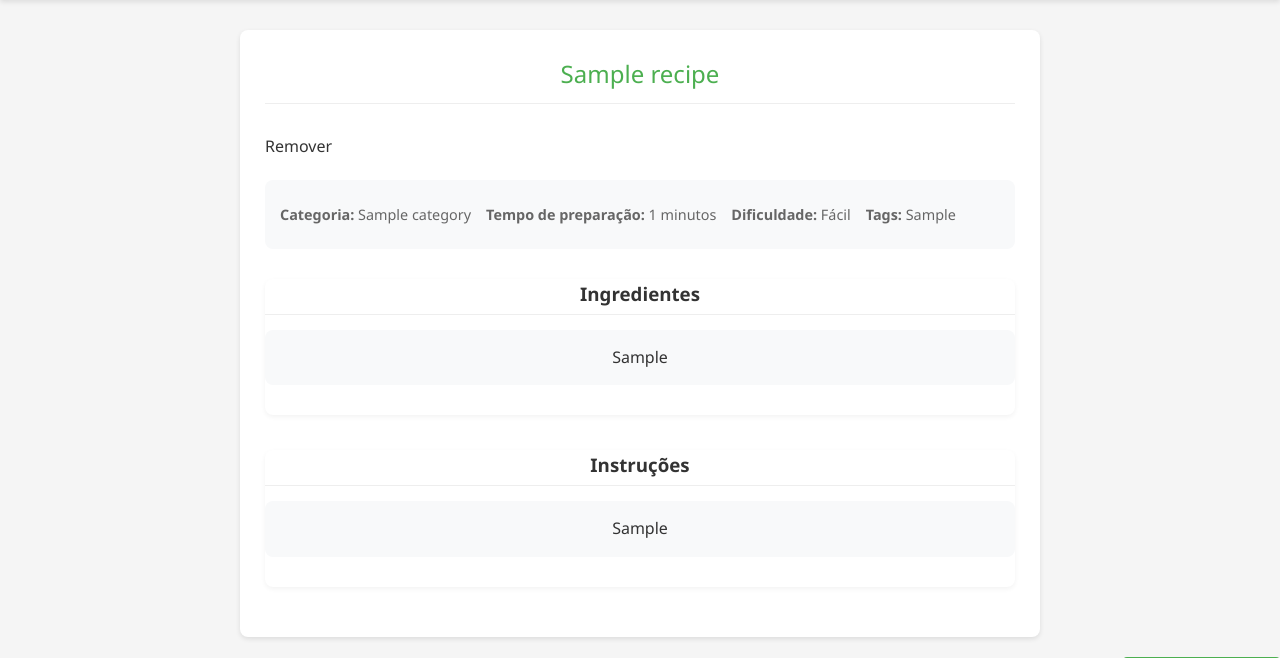
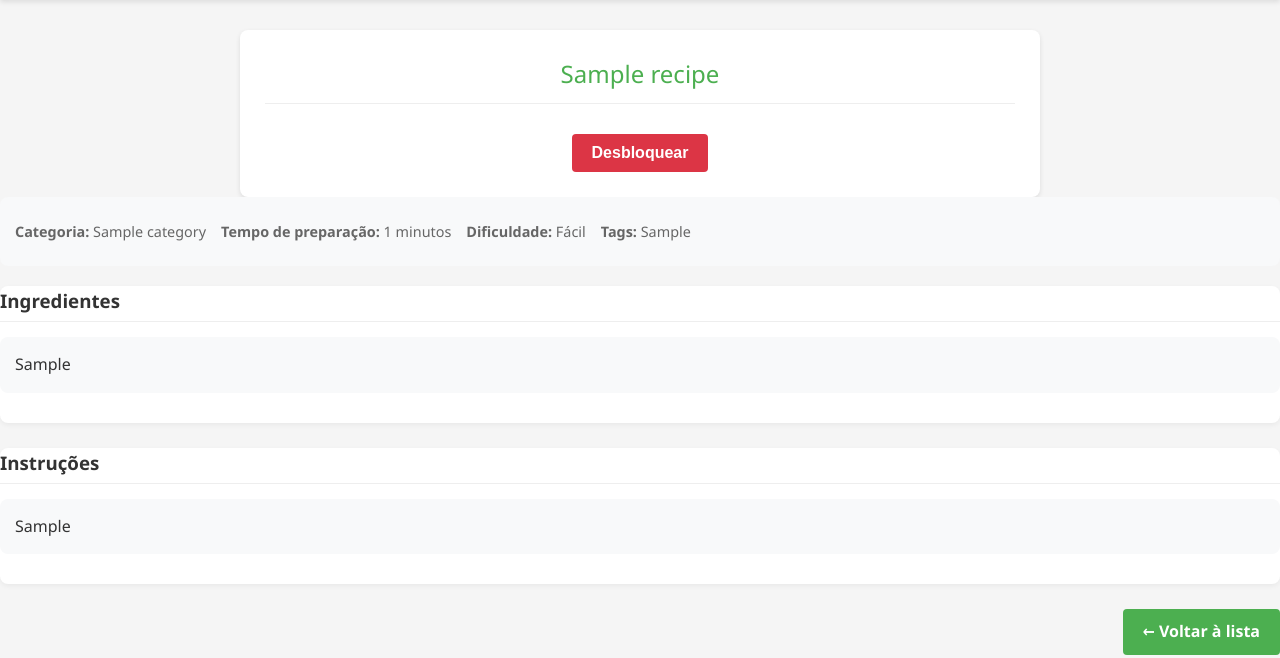
Before and after one commit to luniballony/Meal-Planner, a Flask app: page /receitas/ver_receita_bloqueada/1 in a window 1280 px wide. Shown: the part 164-822 px from the top of the page. Run offline with Flask 3, Linux system fonts and the light colour scheme; the visitor is signed in with stand-in values (Sample User, id 1); tables that the repository leaves empty hold one stand-in row (values such as "Sample post").

Commit message:
receita bloqueada apresenta botão correto + funciona
-> ao ver em bloqueados, receitas individuais já apresentam os botões corretos

-> falta modificar css da parte dos bloqueados

```diff
--- a/app/routes/recipes.py
+++ b/app/routes/recipes.py
@@ -170,9 +170,9 @@ def ver_receita_bloqueada(receita_id):
         return redirect(url_for("recipes.listar"))
 
 
-    unblock_form = DesbloquearReceitaForm()
+    form = DesbloquearReceitaForm()
     return render_template(
         "recipes/ver_bloqueadas.html",
         receita=receita,
-        unblock_form=unblock_form
+        form=form
     )
--- a/app/templates/recipes/ver_bloqueadas.html
+++ b/app/templates/recipes/ver_bloqueadas.html
@@ -3,13 +3,12 @@ block content %}
 <div class="card recipe-card">
   <h2 class="recipe-title">{{ receita.titulo }}</h2>
 
-  <div style="margin-bottom: 10px; display: flex; gap: 10px">
-    <form
-      method="POST"
-      action="{{ url_for('favorites.remover', receita_id=receita.id)}}"
-    >
-      Remover
-    </form>
+  <form
+        method="POST"
+        action="{{ url_for('recipes.desbloquear', receita_id=receita.id) }}"
+      >
+        {{ form.hidden_tag() }} {{ form.submit(class="btn btn-danger") }}
+      </form>
 
   </div>
 
```
